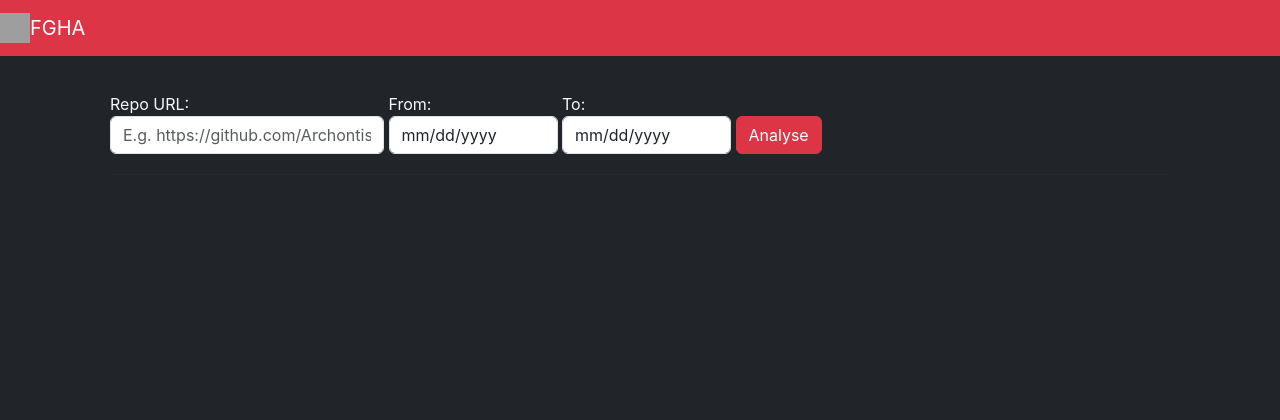
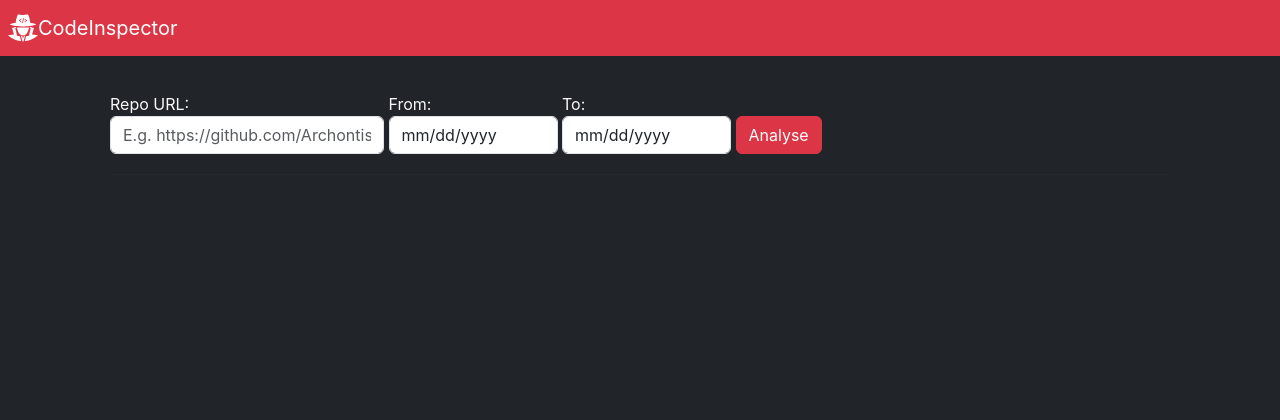
Before and after one commit to ArchontisKostis/CodeInspectorFLASK, a Flask app: page / in a window 1280 px wide. Shown: the top 420 px of the page. Run offline with Flask 2, Linux system fonts and the light colour scheme; grey boxes are pictures that could not be loaded.

Commit message:
Update base.html

```diff
--- a/templates/base.html
+++ b/templates/base.html
@@ -5,19 +5,19 @@
         <meta name="viewport" content="width=device-width, initial-scale=1">
 
         {% if title %}
-            <title>FGHA | {{ title }}</title>
+            <title>Code Inspector | {{ title }}</title>
         {% else %}
-            <title>FGHA</title>
+            <title>Code Inspector</title>
         {% endif %}
 
         <link href="https://cdn.jsdelivr.net/npm/bootstrap@5.3.0-alpha3/dist/css/bootstrap.min.css" rel="stylesheet" integrity="sha384-KK94CHFLLe+nY2dmCWGMq91rCGa5gtU4mk92HdvYe+M/SXH301p5ILy+dN9+nJOZ" crossorigin="anonymous">
         <link rel="stylesheet" href="../static/assets/css/style.css">
     </head>
     <body data-bs-theme="dark">
-        <nav class="navbar navbar-dark  bg-danger">
+        <nav class="navbar navbar-dark  bg-danger p-2">
           <a class="navbar-brand" href="/">
-              <img src="https://upload.wikimedia.org/wikipedia/commons/a/a4/Anarchism_symbol_%28white%29.svg" width="30" height="30" class="d-inline-block align-top" alt="">
-              FGHA
+              <img src="../static/assets/svg/logo_1.svg" width="30" height="30" class="d-inline-block align-top" alt="">
+              CodeInspector
           </a>
         </nav>
         <div class="container">
```
